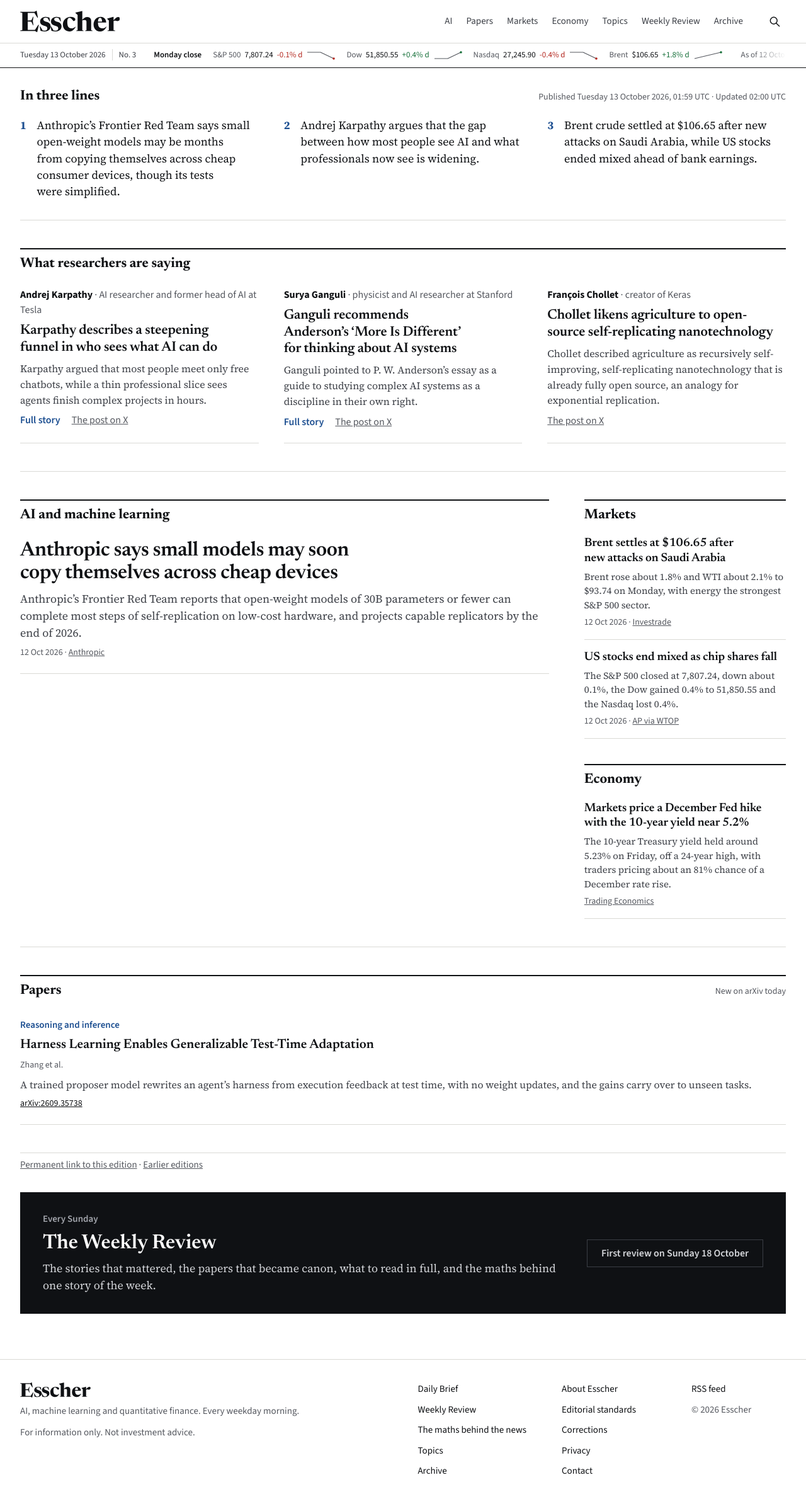
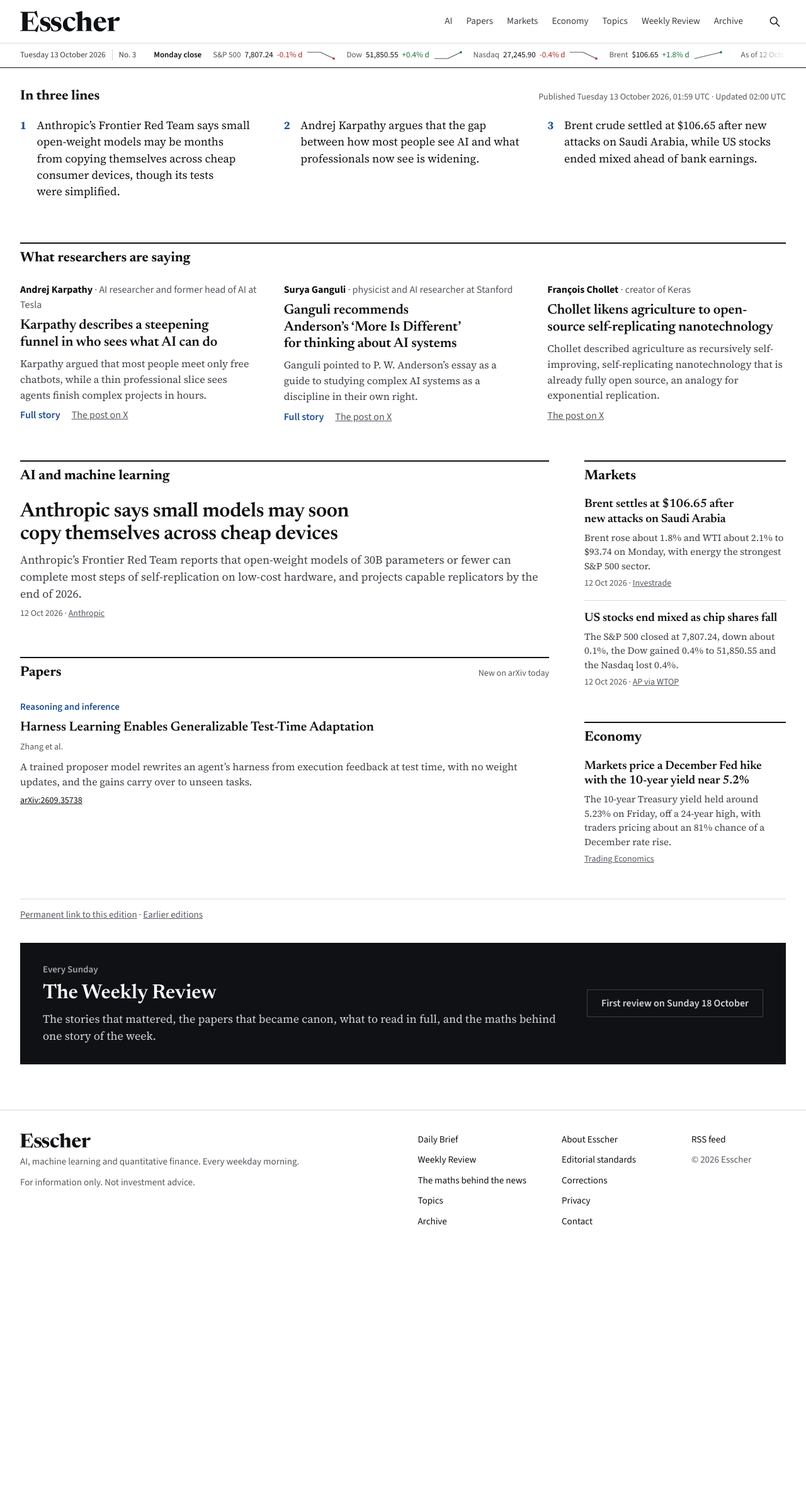
Before and after one commit to dvdbrz0/esscher, a Jekyll site: the page built from index.html, in a window 1280 px wide. Shown: the whole page at 63% size. Built offline with Jekyll 4.4.1, drawn with Linux system fonts in a browser that asks for light colours; after the commit the page ends 1999 px from its top, so only the background shows below that.

Commit message:
Front page without empty bands (proposal, not on main)
- Papers and Mathematics move into the main column under AI, so a short AI
  section no longer leaves a hole beside a long Markets and Economy rail.
  On narrow screens the order stays AI, Markets, Economy, Papers.
- One rule per section: the section's own heavy rule. Blocks lose their
  bottom borders, the last item of a section draws no rule, grids rule
  between rows only, and sections sit 36 px apart.

Co-Authored-By: Claude Opus 5.5 <noreply@anthropic.com>
Claude-Session: https://claude.ai/code/session_015wKD8E5Jy7E4a3NFtnthmS

```diff
--- a/_includes/brief-body.html
+++ b/_includes/brief-body.html
@@ -58,9 +58,12 @@
 {% endif %}
 
 
+{% assign has_main = false %}{% if b.ai.size > 0 or b.papers.size > 0 or b.mathematics.size > 0 %}{% assign has_main = true %}{% endif %}
 <div class="columns">
+  {% if has_main %}
+  <div class="col-main">
   {% if b.ai and b.ai.size > 0 %}
-  <section id="ai" class="col-main" aria-labelledby="ai-h">
+  <section id="ai" aria-labelledby="ai-h">
     <h2 id="ai-h" class="section-label">AI and machine learning</h2>
     {% assign first = b.ai | first %}
     <div class="story story-lg">
@@ -81,7 +84,41 @@
     {% endif %}
   </section>
   {% endif %}
-
+{% if b.papers and b.papers.size > 0 %}
+<section id="papers" class="papers" aria-labelledby="papers-h">
+  <div class="section-head">
+    <h2 id="papers-h" class="section-label-inline">Papers</h2>
+    {% if b.papers_note %}<span class="muted small">{{ b.papers_note | escape }}</span>{% endif %}
+  </div>
+  <div class="paper-grid">
+    {% for p in b.papers %}
+    <div class="paper">
+      {% if p.tag %}<span class="tag">{{ p.tag | escape }}</span>{% endif %}
+      <h3>{% if p.story %}<a href="{{ p.story | relative_url }}">{{ p.title | escape }}</a>{% else %}{{ p.title | escape }}{% endif %}</h3>
+      {% if p.authors %}<span class="muted small">{{ p.authors | escape }}</span>{% endif %}
+      <p>{{ p.summary | escape }}</p>
+      <span class="paper-meta">{% if p.arxiv %}<a class="small nums" href="https://arxiv.org/abs/{{ p.arxiv | escape }}">arXiv:{{ p.arxiv | escape }}</a>{% elsif p.url %}<a class="small" href="{{ p.url | escape }}">Read the paper</a>{% endif %}{% if p.published %} <span class="muted small">· <time datetime="{{ p.published | escape }}">{{ p.published | date: "%-d %b %Y" }}</time></span>{% endif %}{% if p.corrected %} <span class="small">· <a class="corrected" href="{{ p.story | relative_url }}#corrections">Corrected</a></span>{% endif %}</span>
+    </div>
+    {% endfor %}
+  </div>
+</section>
+{% endif %}
+{% if b.mathematics and b.mathematics.size > 0 %}
+<section id="mathematics" aria-labelledby="math-h">
+    <h2 id="math-h" class="section-label">Mathematics</h2>
+    <div class="story-grid">
+      {% for s in b.mathematics %}
+      <div class="story">
+        <h3>{% if s.story %}<a href="{{ s.story | relative_url }}">{{ s.headline | escape }}</a>{% else %}{{ s.headline | escape }}{% endif %}</h3>
+        <p>{{ s.summary | escape }}</p>
+        {% include item-meta.html it=s %}
+      </div>
+      {% endfor %}
+    </div>
+  </section>
+{% endif %}
+  </div>
+  {% endif %}
   <div class="col-rail">
     {% if b.markets and b.markets.size > 0 %}
     <section id="markets" aria-labelledby="markets-h">
@@ -109,40 +146,3 @@
     {% endif %}
   </div>
 </div>
-
-{% if b.papers and b.papers.size > 0 %}
-<section id="papers" class="papers" aria-labelledby="papers-h">
-  <div class="section-head">
-    <h2 id="papers-h" class="section-label-inline">Papers</h2>
-    {% if b.papers_note %}<span class="muted small">{{ b.papers_note | escape }}</span>{% endif %}
-  </div>
-  <div class="paper-grid">
-    {% for p in b.papers %}
-    <div class="paper">
-      {% if p.tag %}<span class="tag">{{ p.tag | escape }}</span>{% endif %}
-      <h3>{% if p.story %}<a href="{{ p.story | relative_url }}">{{ p.title | escape }}</a>{% else %}{{ p.title | escape }}{% endif %}</h3>
-      {% if p.authors %}<span class="muted small">{{ p.authors | escape }}</span>{% endif %}
-      <p>{{ p.summary | escape }}</p>
-      <span class="paper-meta">{% if p.arxiv %}<a class="small nums" href="https://arxiv.org/abs/{{ p.arxiv | escape }}">arXiv:{{ p.arxiv | escape }}</a>{% elsif p.url %}<a class="small" href="{{ p.url | escape }}">Read the paper</a>{% endif %}{% if p.published %} <span class="muted small">· <time datetime="{{ p.published | escape }}">{{ p.published | date: "%-d %b %Y" }}</time></span>{% endif %}{% if p.corrected %} <span class="small">· <a class="corrected" href="{{ p.story | relative_url }}#corrections">Corrected</a></span>{% endif %}</span>
-    </div>
-    {% endfor %}
-  </div>
-</section>
-{% endif %}
-
-{% if b.mathematics and b.mathematics.size > 0 %}
-<div class="columns columns-last">
-  <section id="mathematics" class="col-main" aria-labelledby="math-h">
-    <h2 id="math-h" class="section-label">Mathematics</h2>
-    <div class="story-grid">
-      {% for s in b.mathematics %}
-      <div class="story">
-        <h3>{% if s.story %}<a href="{{ s.story | relative_url }}">{{ s.headline | escape }}</a>{% else %}{{ s.headline | escape }}{% endif %}</h3>
-        <p>{{ s.summary | escape }}</p>
-        {% include item-meta.html it=s %}
-      </div>
-      {% endfor %}
-    </div>
-  </section>
-</div>
-{% endif %}
--- a/assets/css/site.css
+++ b/assets/css/site.css
@@ -88,7 +88,7 @@ sup { font-size: 0.7em; }
 .section-label-inline { font-family: var(--head); font-weight: 700; font-size: 22px; line-height: 1.2; }
 .section-head { display: flex; flex-wrap: wrap; justify-content: space-between; align-items: baseline; gap: 8px 24px; padding-top: 10px; border-top: 2px solid var(--ink); margin-bottom: 8px; }
 
-.three-lines { padding: 32px 0; border-bottom: 1px solid var(--rule); }
+.three-lines { padding: 32px 0; }
 .edition-head { display: flex; flex-wrap: wrap; justify-content: space-between; align-items: baseline; gap: 4px 24px; margin-bottom: 20px; }
 .edition-head .label { margin-bottom: 0; }
 .published { font-size: 14px; color: var(--muted); }
@@ -102,7 +102,7 @@ sup { font-size: 0.7em; }
 .five-list li { display: flex; gap: 14px; font-family: var(--serif); font-size: 18px; line-height: 1.5; }
 .five-list .num { line-height: 1.5; }
 
-.lead { display: flex; flex-wrap: wrap; gap: 32px 56px; padding: 44px 0; border-bottom: 1px solid var(--rule); }
+.lead { display: flex; flex-wrap: wrap; gap: 32px 56px; padding: 36px 0 0; border-top: 1px solid var(--rule); }
 .lead-main { flex: 999 1 620px; min-width: 0; display: flex; flex-direction: column; gap: 16px; }
 .kicker { display: flex; flex-wrap: wrap; gap: 6px 14px; align-items: baseline; font-size: 15px; font-weight: 600; }
 .kicker .muted { font-weight: 400; }
@@ -115,10 +115,15 @@ sup { font-size: 0.7em; }
 .link-list { margin: 0; padding: 0; list-style: none; display: flex; flex-direction: column; gap: 10px; font-size: 15px; }
 .link-list a { text-decoration: underline; }
 
-.columns { display: flex; flex-wrap: wrap; gap: 48px 56px; padding: 44px 0; border-bottom: 1px solid var(--rule); }
-.columns-last { border-bottom: none; }
-.col-main { flex: 999 1 620px; min-width: 0; display: flex; flex-direction: column; }
-.col-rail { flex: 1 1 320px; min-width: 0; display: flex; flex-direction: column; gap: 40px; }
+.columns { display: grid; grid-template-columns: minmax(0, 1fr) 320px; gap: 36px 56px; align-items: start; padding: 36px 0 0; }
+.col-main { min-width: 0; display: flex; flex-direction: column; gap: 36px; }
+.col-rail { min-width: 0; display: flex; flex-direction: column; gap: 36px; }
+@media (max-width: 1000px) {
+  /* One column: AI first, then the rail (Markets, Economy), then Papers and Mathematics. */
+  .columns { display: flex; flex-direction: column; }
+  .columns > div.col-main { display: contents; }
+  #ai { order: 1; } .columns > .col-rail { order: 2; } #papers { order: 3; } #mathematics { order: 4; }
+}
 
 .story { display: flex; flex-direction: column; gap: 6px; padding: 20px 0; border-bottom: 1px solid var(--rule); }
 .story h3 { font-family: var(--head); font-weight: 600; font-size: 22px; line-height: 1.2; letter-spacing: -0.005em; }
@@ -131,11 +136,16 @@ sup { font-size: 0.7em; }
 .story-sm p { font-size: 15px; }
 .story-long p { font-size: 17px; line-height: 1.6; max-width: 68ch; }
 .story-grid { display: grid; grid-template-columns: repeat(auto-fit, minmax(260px, 1fr)); gap: 0 40px; }
-.col-rail section .story:last-child, .story-grid .story { border-bottom: 1px solid var(--rule); }
+/* Rules separate items; nothing draws a rule after the last item of a section. In grids the rule sits above each item and the first row's is covered. */
+.story:last-child, .voice:last-child, .paper:last-child { border-bottom: none; }
+.story-grid, .paper-grid { position: relative; }
+.story-grid > .story, .story-grid > .voice, .paper-grid > .paper { border-bottom: none; border-top: 1px solid var(--rule); }
+.story-grid::before, .paper-grid::before { content: ""; position: absolute; top: 0; left: 0; right: 0; height: 1px; background: var(--paper); z-index: 1; }
 .sources { font-size: 14px; color: var(--muted); font-variant-numeric: tabular-nums; }
 .sources a { text-decoration: underline; }
 
-.papers { padding: 44px 0; border-bottom: 1px solid var(--rule); }
+.papers { padding: 36px 0 0; }
+.col-main .papers { padding: 0; }
 .paper-grid { display: grid; grid-template-columns: repeat(auto-fit, minmax(300px, 1fr)); gap: 0 40px; }
 .paper { display: flex; flex-direction: column; gap: 8px; padding: 22px 0; border-bottom: 1px solid var(--rule); }
 .paper h3 { font-family: var(--head); font-weight: 600; font-size: 21px; line-height: 1.22; }
@@ -143,7 +153,7 @@ sup { font-size: 0.7em; }
 .paper a { text-decoration: underline; }
 .tag { font-size: 15px; font-weight: 600; color: var(--accent); }
 
-.voices-top { padding: 44px 0; border-bottom: 1px solid var(--rule); }
+.voices-top { padding: 36px 0 0; }
 .voice { display: flex; flex-direction: column; gap: 8px; padding: 20px 0; border-bottom: 1px solid var(--rule); }
 .voice-name { font-weight: 700; font-size: 16px; }
 .voice-role { font-weight: 400; color: var(--muted); }
@@ -156,7 +166,7 @@ sup { font-size: 0.7em; }
 .voice .voice-links { display: flex; flex-wrap: wrap; gap: 6px 18px; font-family: var(--text); }
 .voice .voice-links a.muted { text-decoration: underline; }
 
-.edition-link { padding: 8px 0 32px; font-size: 15px; color: var(--muted); }
+.edition-link { margin-top: 36px; padding: 14px 0 32px; border-top: 1px solid var(--rule); font-size: 15px; color: var(--muted); }
 .edition-link a { text-decoration: underline; }
 
 .weekly-teaser { display: flex; flex-wrap: wrap; justify-content: space-between; align-items: center; gap: 20px 40px; padding: 32px 36px; background: var(--band); color: #FFFFFF; }
@@ -170,7 +180,7 @@ sup { font-size: 0.7em; }
 
 /* Weekly */
 .weekly-head, .page-head { display: flex; flex-direction: column; gap: 10px; padding: 44px 0 28px; border-bottom: 1px solid var(--rule); }
-.weekly-section { padding: 40px 0; border-bottom: 1px solid var(--rule); }
+.weekly-section { padding: 36px 0 0; }
 .read-meta { margin: 6px 0 4px; display: grid; gap: 6px; font-size: 15px; }
 .read-meta div { display: flex; flex-wrap: wrap; gap: 4px 12px; }
 .read-meta dt { font-weight: 600; min-width: 120px; }
@@ -187,7 +197,7 @@ sup { font-size: 0.7em; }
 .search-page-form { display: flex; flex-wrap: wrap; gap: 12px; padding: 28px 0 12px; }
 .search-page-form input { flex: 1 1 280px; height: 44px; padding: 0 14px; border: 1px solid var(--ink); background: var(--paper); color: var(--ink); font-family: var(--text); font-size: 16px; border-radius: 0; }
 
-.prev-next { display: flex; flex-wrap: wrap; justify-content: space-between; gap: 16px; padding: 32px 0 0; }
+.prev-next { display: flex; flex-wrap: wrap; justify-content: space-between; gap: 16px; margin-top: 36px; padding: 24px 0 0; border-top: 1px solid var(--rule); }
 .prev-next a { display: flex; flex-direction: column; gap: 4px; font-family: var(--head); font-weight: 600; font-size: 19px; }
 .prev-next .next { text-align: right; margin-left: auto; }
 
@@ -282,7 +292,7 @@ a.tick:hover .tick-name { color: var(--ink); text-decoration: underline; text-un
 .ticker-source { margin-left: auto; padding-left: 12px; color: var(--muted); font-variant-numeric: normal; }
 
 /* Chart of the day */
-.chart-day { padding: 44px 0; border-bottom: 1px solid var(--rule); }
+.chart-day { padding: 36px 0 0; }
 .chart-day-inner { display: flex; flex-wrap: wrap; gap: 24px 56px; padding-top: 16px; }
 .chart-figure { flex: 999 1 620px; min-width: 0; margin: 0; display: flex; flex-direction: column; gap: 10px; }
 .chart-head { display: flex; flex-direction: column; gap: 4px; }
```
